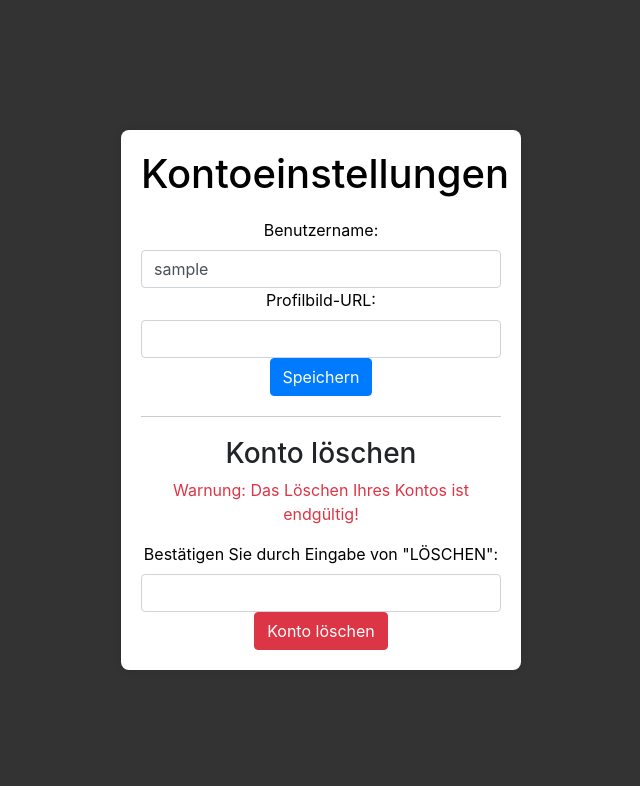
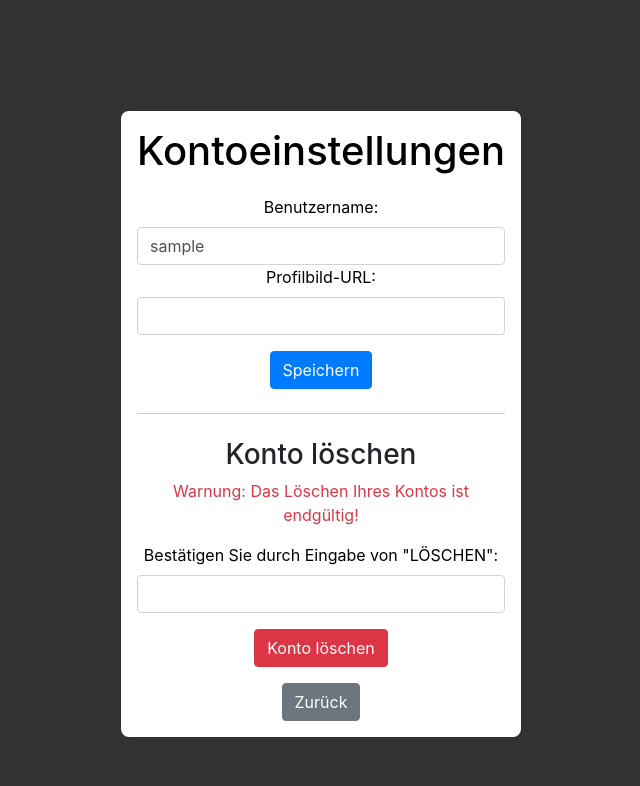
Before and after one commit to Smollo-code/Odin, a PHP site: page /profile.php in a window 1280 px wide. Shown: the top 786 px of the page, without its empty margins (319-959 px from the left). Run offline with PHP 8.4, Linux system fonts and the light colour scheme; the visitor is signed in with stand-in values (Sample User, id 1).

Commit message:
Funktioniert alles

```diff
--- a/public/scripts/profile.js
+++ b/public/scripts/profile.js
@@ -12,3 +12,6 @@ function confirmDelete() {
         window.location.replace("http://odin.scam/index.php");
     }
 }
+function goBack() {
+    window.location.replace("http://odin.scam/dashboard.php");
+}
--- a/public/styles/profile.css
+++ b/public/styles/profile.css
@@ -16,6 +16,7 @@ body {
     box-shadow: 0 0 10px rgba(0, 0, 0, 0.1);
     padding: 20px;
     text-align: center;
+
 }
 
 .form-container h1 {
--- a/src/User/Templates/profile.twig
+++ b/src/User/Templates/profile.twig
@@ -4,14 +4,17 @@
     <meta charset="UTF-8">
     <meta name="viewport" content="width=device-width, initial-scale=1.0">
     <title>Kontoeinstellungen</title>
-    <!-- Verlinke die CSS-Datei -->
-    <link rel="stylesheet" type="text/css" href="styles/profile.css">
-    <!-- Bootstrap CSS -->
+
+    <link rel="stylesheet" href="styles/profile.css">
     <link rel="stylesheet" href="https://stackpath.bootstrapcdn.com/bootstrap/4.3.1/css/bootstrap.min.css">
 </head>
 <body>
 
-<div class="form-container">
+<div class="container mt-5">
+    <div class="row justify-content-center">
+        <div class="col-md-6">
+
+            <div class="form-container bg-white p-3">
                 <h1>Kontoeinstellungen</h1>
 
                 <form action="updatedb.php" method="post" id="changeProfileForm">
@@ -21,10 +24,10 @@
                     <label for="profilePicture">Profilbild-URL:{{ profileurl }}</label>
                     <input type="url" class="form-control" value="{{ profileurl }}" id="profilePicture" name="profilePicture">
 
-        <button type="submit" class="btn btn-primary">Speichern</button>
+                    <button type="submit" class="btn btn-primary mt-3">Speichern</button>
                 </form>
 
-    <div class="divider"></div>
+                <div class="divider my-4"></div>
 
                 <form id="deleteAccountForm">
                     <h3>Konto löschen</h3>
@@ -33,16 +36,20 @@
                     <label for="confirmDelete">Bestätigen Sie durch Eingabe von "LÖSCHEN":</label>
                     <input type="text" class="form-control" id="confirmDelete" name="confirmDelete" required>
 
-        <button type="button" class="btn btn-danger" onclick="confirmDelete()">Konto löschen</button>
+                    <button type="button" class="btn btn-danger mt-3" onclick="confirmDelete()">Konto löschen</button>
                 </form>
+
+                <button type="button" class="btn btn-secondary mt-3" onclick="goBack()">Zurück</button>
+            </div>
+
+        </div>
+    </div>
 </div>
 
 <script src="scripts/profile.js"></script>
-<!-- Bootstrap JS and Popper.js (required for Bootstrap) -->
 <script src="https://code.jquery.com/jquery-3.3.1.slim.min.js"></script>
 <script src="https://cdnjs.cloudflare.com/ajax/libs/popper.js/1.14.7/umd/popper.min.js"></script>
 <script src="https://stackpath.bootstrapcdn.com/bootstrap/4.3.1/js/bootstrap.min.js"></script>
 
-
 </body>
 </html>
```
Also changed, not shown: public/updatedb.php (+13 -8 lines), 1 other file. Lines whose indentation alone changed are shown as unchanged.
